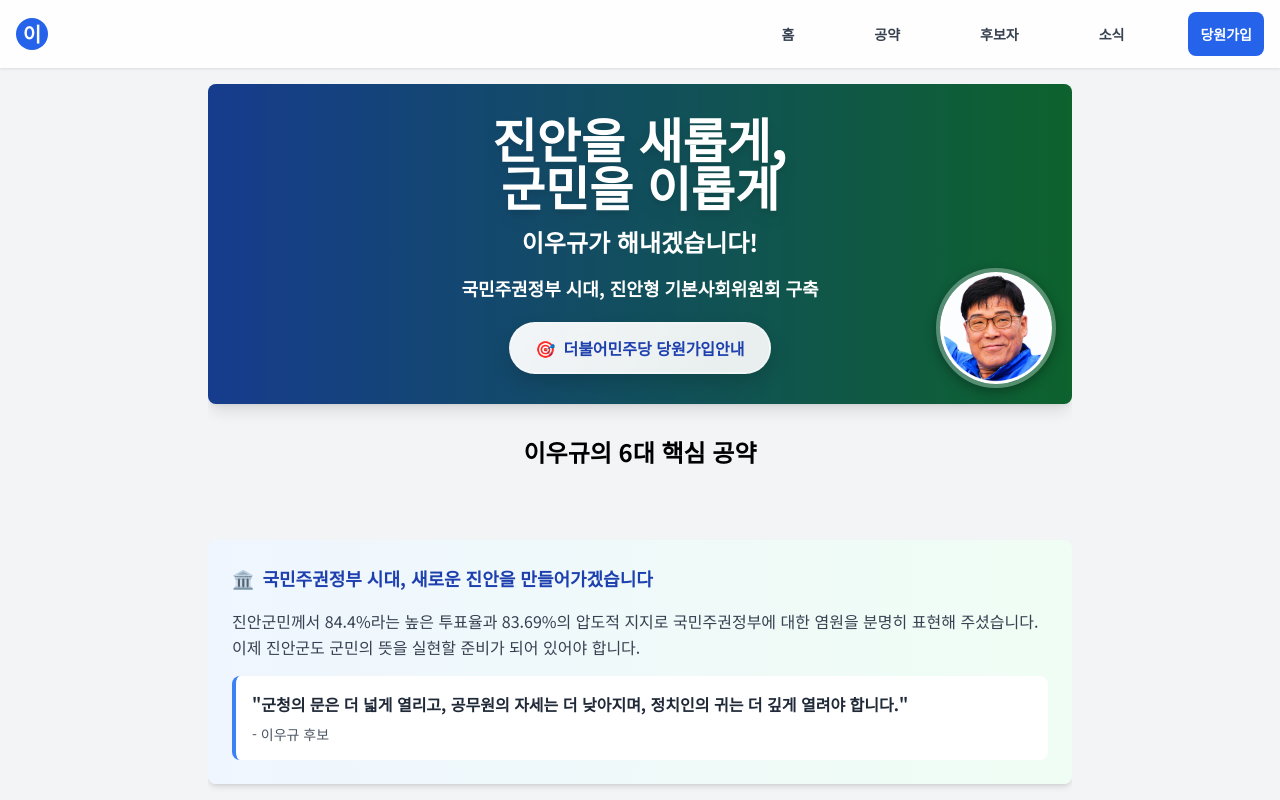
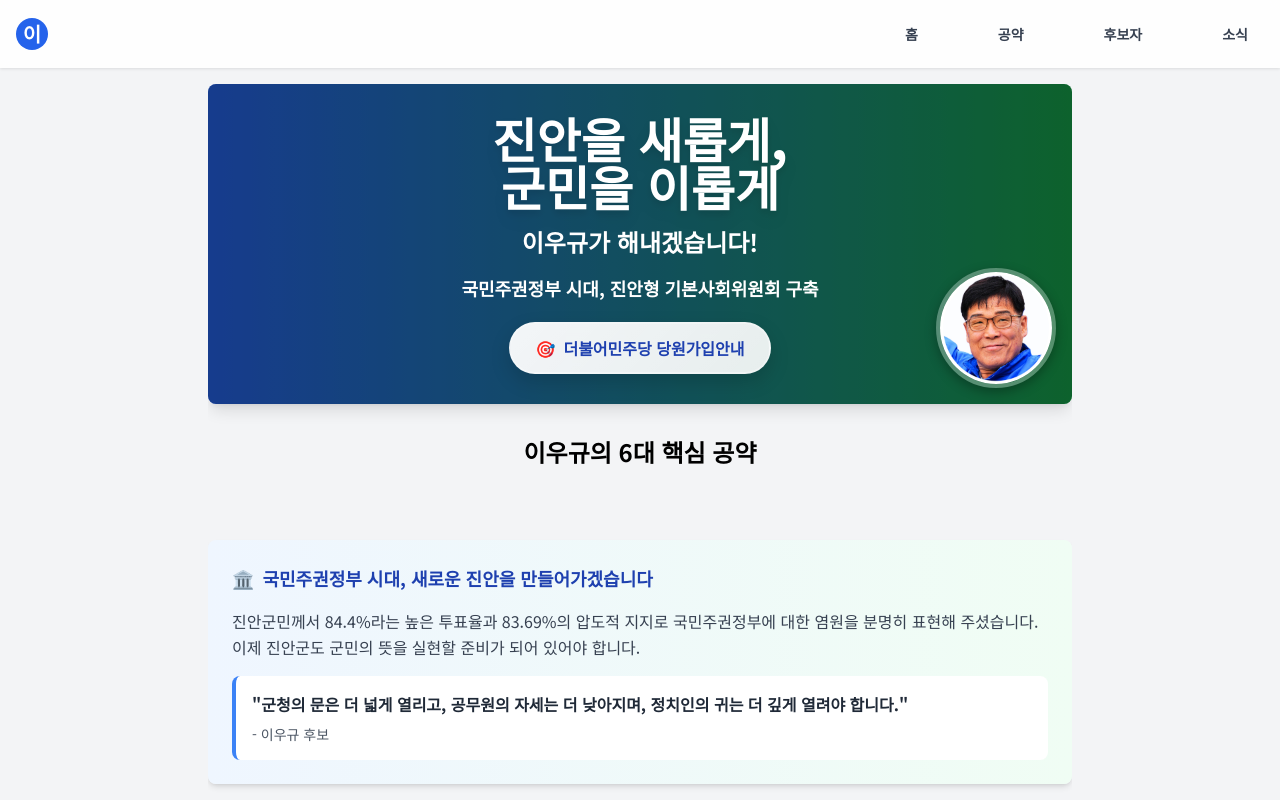
Before and after one commit to mhd0331/jn-pwa, a plain HTML site: page index.html in a window 1280 px wide. Shown: the top 800 px of the page. Drawn offline with nearby package versions, Linux system fonts and the light colour scheme.

Commit message:
버튼 4개로 고정

```diff
--- a/index.html
+++ b/index.html
@@ -93,8 +93,7 @@
                     class="nav-btn text-gray-700 hover:text-blue-600 transition-colors">후보자</button>
                 <button onclick="showSection('news')" id="nav-news"
                     class="nav-btn text-gray-700 hover:text-blue-600 transition-colors">소식</button>
-                <button onclick="showSection('membership')" id="nav-membership"
-                    class="nav-btn bg-blue-600 text-white hover:bg-blue-700 px-3 py-1 rounded transition-colors">당원가입</button>
+
             </div>
 
         </nav>
```
